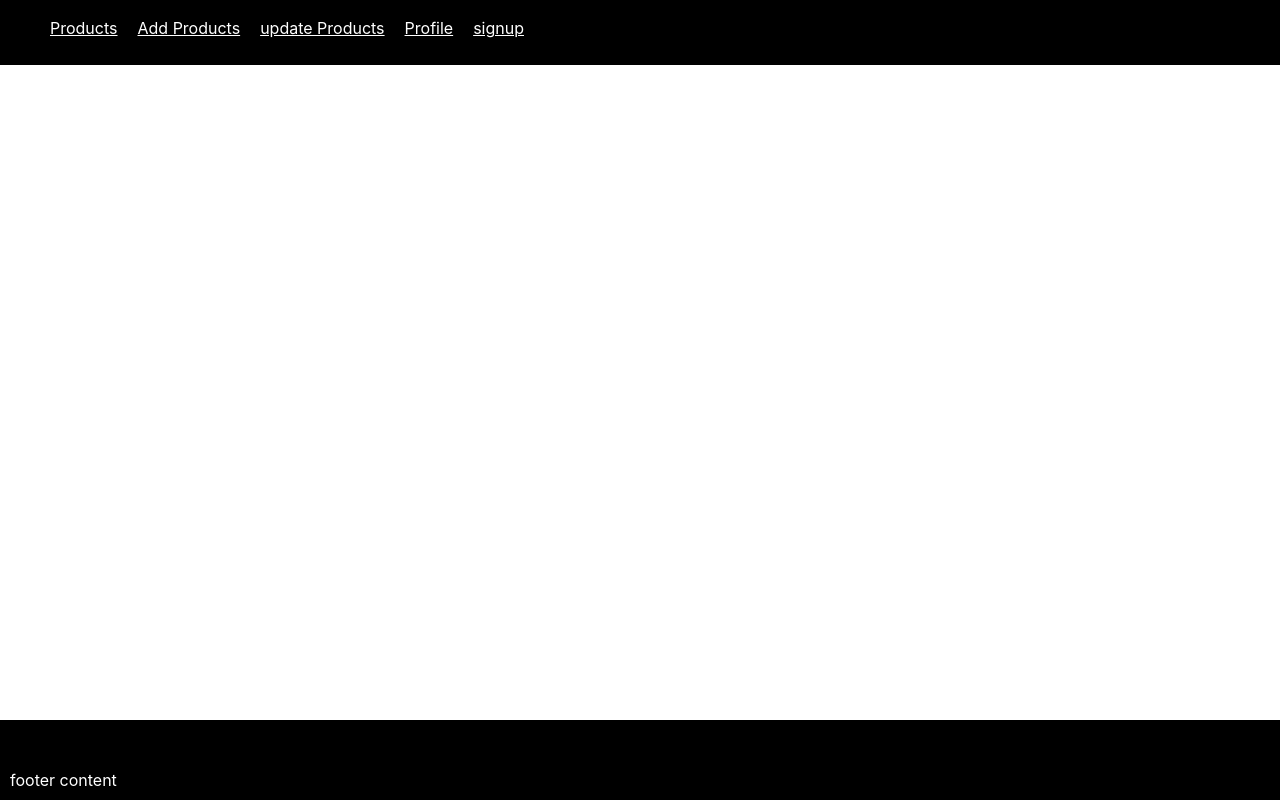
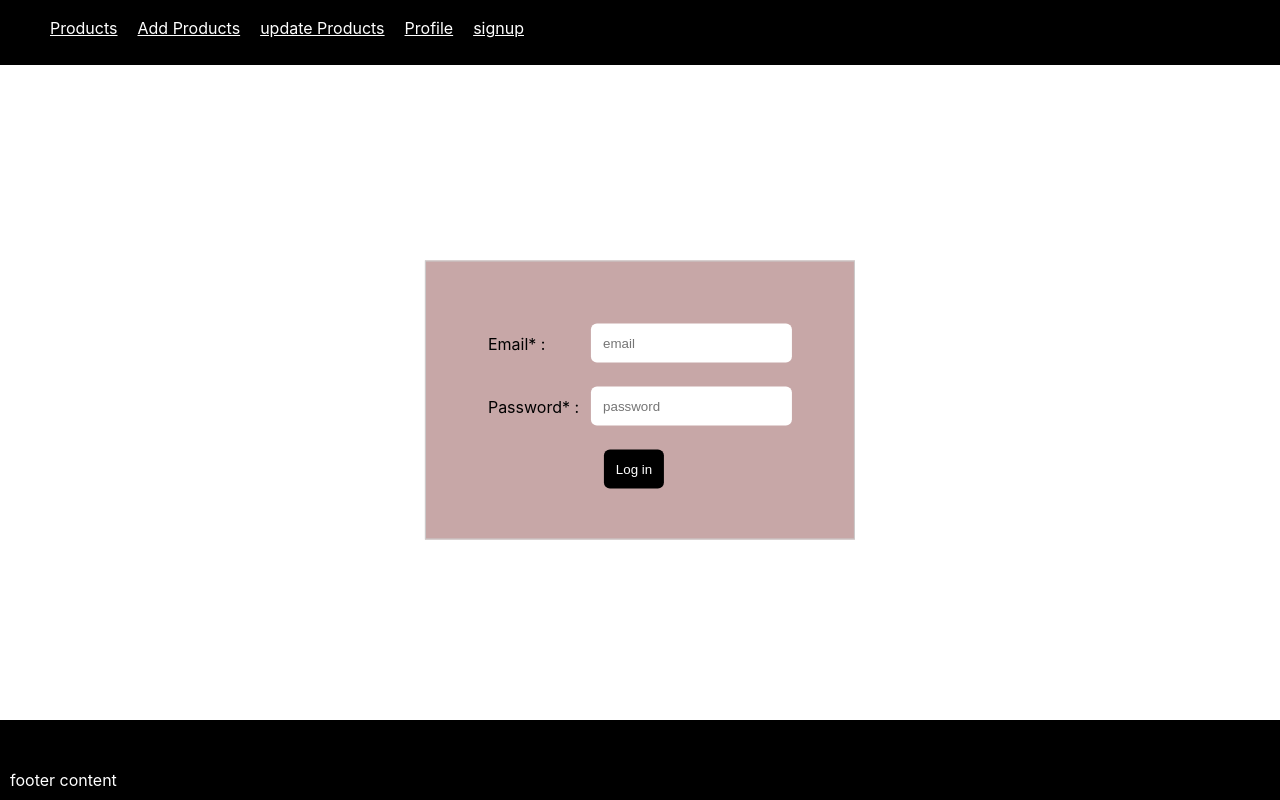
Before and after one commit to mohit-sanwal/MERN_DashboardApp, a React (Create React App) app in the folder ui-react/: page /login in a window 1280 px wide. Built offline with nearby package versions, Linux system fonts and the light colour scheme; no server answers.

Commit message:
login page template implementated

```diff
--- a/ui-react/src/App.css
+++ b/ui-react/src/App.css
@@ -50,6 +50,7 @@
   background-color: black;
   color: white;
   margin-top: 12px;
+  margin-right: 12px;
   border: none;
   border-radius: 6px;
   cursor: pointer;
--- a/ui-react/src/App.js
+++ b/ui-react/src/App.js
@@ -5,6 +5,8 @@ import './App.css';
 import Nav from './components/Nav.js';
 import Footer from './components/Footer.jsx';
 import SignUp from './components/SignUp.js';
+import LogIn from './components/LogIn.js';
+
 import PrivateComponent from './components/PrivateComponent';
 
 
@@ -36,6 +38,7 @@ function App() {
             <Route path="/profile" element={<h1>Profile page</h1>}/>
             <Route path="/logout" element={<h1> logout </h1>}/>
           </Route>
+          <Route path="/login" element={<LogIn />}/>
           <Route path="/signup" element={<SignUp />}/>
         </Routes>
         <Footer />
@@ -45,3 +48,29 @@ function App() {
 }
 
 export default App;
+
+
+// const collectLoginData = async() => {
+//   if (!email || !password) { alert('please provide all the details')}
+//   let userLoginInfo = {
+//       email,
+//       password
+//   }
+//   console.log('userLoginInfo', userLoginInfo);
+//   const userLoginData = await fetch('http://localhost:5000/login', {
+//    method: "POST",
+//    body:  JSON.stringify(userLoginInfo),
+//    headers: {
+//       'Content-Type': 'application/json'
+//    }
+//   })
+//   const  userLoginResp = await userLoginData.json();
+//   if (userLoginResp.email) {
+//    localStorage.setItem('userData', JSON.stringify(userLoginResp));
+//    navigate('/');
+//   }
+// }
+
+// onClick={collectLoginData}
+
+// const navigate = useNavigate();
--- /dev/null
+++ b/ui-react/src/components/LogIn.js
@@ -0,0 +1,27 @@
+import React, {useEffect, useState} from 'react';
+import {useNavigate} from 'react-router-dom';
+import "../App.css";
+
+
+export default function LogIn() {
+    const [email, setEmail] = useState("");
+    const [password, setPassword] = useState("");
+
+
+
+    return(
+        <>
+           <div className="signUp">
+             <div className='fieldContainer'>
+                <label>Email* : </label>
+                <input placeholder="email" name="email" onChange={(e) => setEmail(e.target.value)} className='signUpField' />
+             </div>
+             <div className='fieldContainer'>
+                <label>Password* :  </label>
+                <input placeholder="password" name="password" type="password" onChange={(e) => setPassword(e.target.value)} className='signUpField' />
+             </div>
+              <button className='signupButton' > Log in </button>
+           </div>
+        </>
+    )
+}
--- a/ui-react/src/components/SignUp.js
+++ b/ui-react/src/components/SignUp.js
@@ -53,6 +53,7 @@ export default function SignUp() {
                 <input placeholder="password" name="password" type="password" onChange={(e) => setPassword(e.target.value)} className='signUpField' />
              </div>
               <button onClick={collectData} className='signupButton' > Sign up </button>
+              <button onClick={() => navigate('/login')} className='signupButton' > Log in </button>
            </div>
         </>
     )
```
